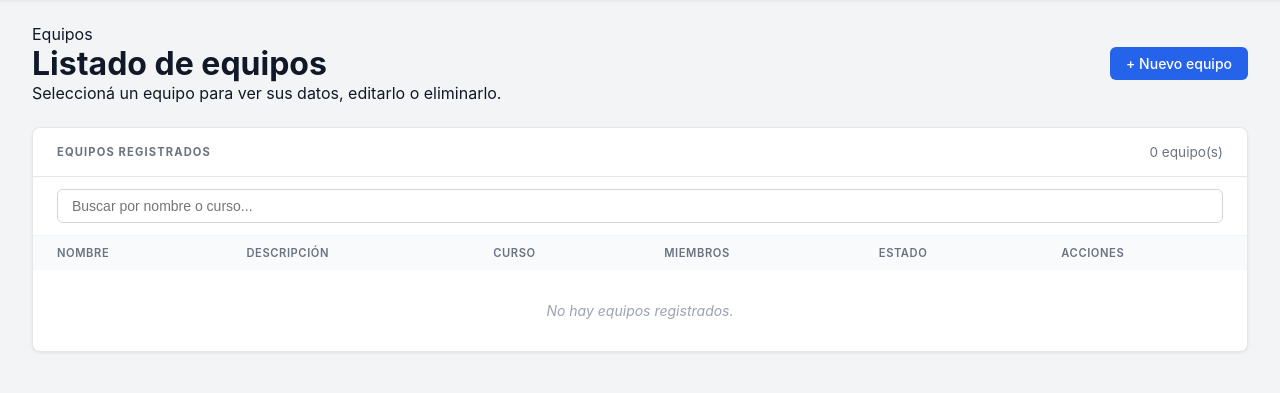
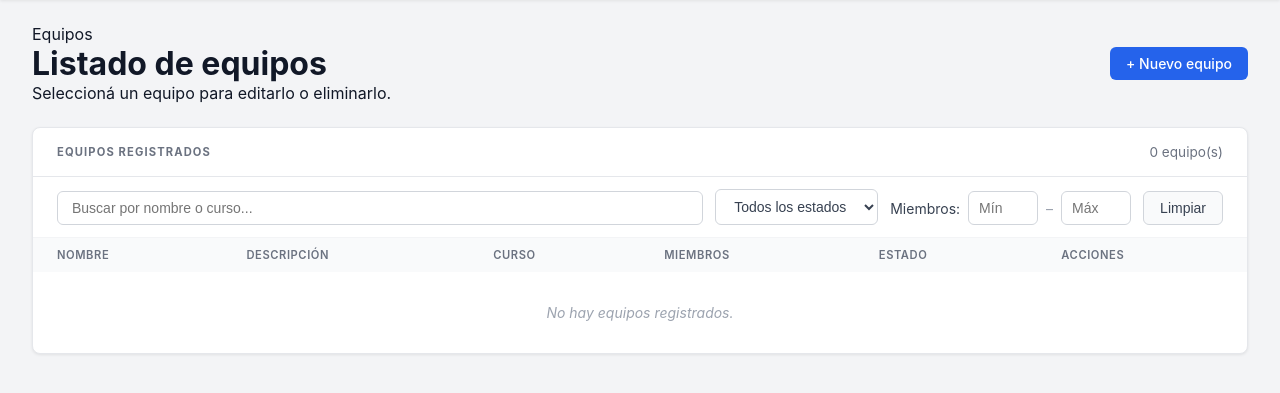
Before and after one commit to msoiffer-facu/tp_final_ids, a Flask app: template frontend/templates/equipos/listado.html in a window 1280 px wide. Shown: the part 56-449 px from the top of the page. Run offline with Flask 3, Linux system fonts and the light colour scheme; the template is opened without the code that fills it, so the values that code supplies are empty.

Commit message:
Equipos: tabla evaluacion_equipos, filtros, desasociar evaluaciones y mejoras de UI
- Agrega tabla evaluacion_equipos al SQL con orden correcto de creación
- Agrega DEFAULT a nota_alumno y estado en notas, simplifica INSERT
- Agrega columna estado a equipos con DEFAULT 'Activo'
- Agrega endpoint y servicio para desasociar evaluacion de equipo
- Agrega botón x en evaluaciones asociadas con confirmación
- Agrega filtros por miembros y estado en listado de equipos
- Cambia campo estado a select (Activo/Inactivo/Abandono) en formulario nuevo y edición
- Agrega botones Editar y Eliminar con confirmación en listado de equipos
- Descripción marcada como opcional en formulario de nuevo equipo

Co-Authored-By: Claude Sonnet 4.6 <noreply@anthropic.com>

```diff
--- a/backend/routes/equipos.py
+++ b/backend/routes/equipos.py
@@ -68,15 +68,18 @@ def editar_equipo(id):
     data = request.get_json()
     nombre = data.get("nombre")
     descripcion = data.get("descripcion")
+    estado = data.get("estado", "Activo")
 
     if not nombre:
         return jsonify({"error": "El campo nombre es requerido"}), 400
+    if estado not in ("Activo", "Inactivo", "Abandono"):
+        return jsonify({"error": "Estado inválido"}), 400
 
     try:
         equipo = db_buscar_equipo_por_id(id)
         if not equipo:
             return jsonify({"error": "Equipo no encontrado"}), 404
-        db_editar_equipo(id, nombre, descripcion)
+        db_editar_equipo(id, nombre, descripcion, estado)
     except Exception as e:
         return jsonify({"error": f"Error al editar equipo: {str(e)}"}), 500
     return jsonify({"message": "Equipo actualizado correctamente"}), 200
--- a/backend/tp_final_ids.sql
+++ b/backend/tp_final_ids.sql
@@ -95,6 +95,7 @@ create table equipos(
     nombre         varchar(100),
     descripcion    varchar(255),
     curso_id       int not null,
+    estado         varchar(20) not null default 'Activo',
     fecha_creacion timestamp default current_timestamp,
 
     foreign key (curso_id)
--- a/frontend/services/equipo.py
+++ b/frontend/services/equipo.py
@@ -39,11 +39,11 @@ def crear_equipo(nombre, descripcion, curso_id):
     return _parse_response(resp)
 
 
-def editar_equipo(equipo_id, nombre, descripcion):
+def editar_equipo(equipo_id, nombre, descripcion, estado="Activo"):
     resp = backend_request(
         "PUT",
         f"/equipos/{equipo_id}",
-        json={"nombre": nombre, "descripcion": descripcion},
+        json={"nombre": nombre, "descripcion": descripcion, "estado": estado},
         timeout=5,
     )
     return _parse_response(resp)
--- a/frontend/templates/equipos/listado.html
+++ b/frontend/templates/equipos/listado.html
@@ -11,7 +11,7 @@
     <div>
         <p class="eyebrow">Equipos</p>
         <h1>Listado de equipos</h1>
-        <p class="subtitle">Seleccioná un equipo para ver sus datos, editarlo o eliminarlo.</p>
+        <p class="subtitle">Seleccioná un equipo para editarlo o eliminarlo.</p>
     </div>
     <a href="{{ url_for('views.equipo_nuevo') }}" class="btn-primary">+ Nuevo equipo</a>
 </div>
@@ -19,14 +19,35 @@
 <div class="table-card">
     <div class="table-card-header" style="display:flex; justify-content:space-between; align-items:center; padding:1rem 1.5rem; border-bottom:1px solid #e5e7eb;">
         <h2>EQUIPOS REGISTRADOS</h2>
-        <span style="font-size:0.85rem; color:#6b7280;">{{ equipos|length }} equipo(s)</span>
+        <span id="contadorEquipos" style="font-size:0.85rem; color:#6b7280;">{{ equipos|length }} equipo(s)</span>
     </div>
 
-    <!-- Buscador -->
-    <div style="padding:0.75rem 1.5rem; border-bottom:1px solid #f3f4f6;">
+    <div style="padding:0.75rem 1.5rem; border-bottom:1px solid #f3f4f6; display:flex; gap:12px; flex-wrap:wrap; align-items:flex-end;">
         <input type="text" id="buscador" placeholder="Buscar por nombre o curso..."
-               onkeyup="filtrar()"
-               style="width:100%; padding:8px 14px; border:1px solid #d1d5db; border-radius:6px; font-size:14px; box-sizing:border-box;">
+               oninput="filtrar()"
+               style="flex:1; min-width:180px; padding:8px 14px; border:1px solid #d1d5db; border-radius:6px; font-size:14px;">
+
+        <select id="filtroEstado" onchange="filtrar()"
+                style="padding:8px 14px; border:1px solid #d1d5db; border-radius:6px; font-size:14px; background:#fff; color:#374151;">
+            <option value="">Todos los estados</option>
+            <option value="activo">Activo</option>
+            <option value="inactivo">Inactivo</option>
+            <option value="abandono">Abandono</option>
+        </select>
+
+        <div style="display:flex; align-items:center; gap:8px; font-size:14px; color:#374151;">
+            <label for="filtroMiembrosMin" style="white-space:nowrap;">Miembros:</label>
+            <input type="number" id="filtroMiembrosMin" placeholder="Mín" min="0" oninput="filtrar()"
+                   style="width:70px; padding:8px 10px; border:1px solid #d1d5db; border-radius:6px; font-size:14px;">
+            <span style="color:#9ca3af;">–</span>
+            <input type="number" id="filtroMiembrosMax" placeholder="Máx" min="0" oninput="filtrar()"
+                   style="width:70px; padding:8px 10px; border:1px solid #d1d5db; border-radius:6px; font-size:14px;">
+        </div>
+
+        <button onclick="limpiarFiltros()"
+                style="padding:8px 16px; border:1px solid #d1d5db; border-radius:6px; font-size:14px; background:#f9fafb; color:#374151; cursor:pointer;">
+            Limpiar
+        </button>
     </div>
 
     <table id="tablaEquipos">
@@ -42,7 +63,11 @@
         </thead>
         <tbody>
             {% for equipo in equipos %}
-            <tr class="fila-equipo">
+            <tr class="fila-equipo"
+                data-nombre="{{ equipo.nombre | lower }}"
+                data-curso="{{ equipo.curso | lower }}"
+                data-estado="{{ equipo.estado | lower }}"
+                data-miembros="{{ equipo.miembros }}">
                 <td class="col-nombre">{{ equipo.nombre }}</td>
                 <td>{{ equipo.descripcion or '—' }}</td>
                 <td class="col-curso">{{ equipo.curso }}</td>
@@ -51,9 +76,9 @@
                     <span class="badge-estado {{ equipo.estado | lower }}">{{ equipo.estado }}</span>
                 </td>
                 <td class="acciones">
-                    <a href="{{ url_for('views.equipo_detalle', equipo_id=equipo.id) }}" class="btn-accion ver">Ver</a>
+                    <a href="{{ url_for('views.equipo_detalle', equipo_id=equipo.id) }}" class="btn-accion ver">Editar</a>
                     <form method="POST" action="{{ url_for('views.equipo_delete', equipo_id=equipo.id) }}" style="display:inline;"
-                          onsubmit="return confirm('¿Seguro que querés eliminar el equipo {{ equipo.nombre }}?')">
+                          onsubmit="return confirm('¿Seguro que querés eliminar el equipo {{ equipo.nombre }}? Esta acción no se puede deshacer.')">
                         <button type="submit" class="btn-accion eliminar">Eliminar</button>
                     </form>
                 </td>
@@ -65,6 +90,10 @@
             {% endfor %}
         </tbody>
     </table>
+
+    <p id="sinResultados" style="display:none; text-align:center; padding:1.5rem; color:#6b7280; font-size:14px;">
+        No se encontraron equipos con los filtros aplicados.
+    </p>
 </div>
 
 <style>
@@ -75,18 +104,47 @@
     font-size: 0.75rem;
     font-weight: 600;
 }
-.badge-estado.activo { background:#d1fae5; color:#166534; }
+.badge-estado.activo   { background:#d1fae5; color:#166534; }
 .badge-estado.inactivo { background:#fee2e2; color:#991b1b; }
+.badge-estado.abandono { background:#fef3c7; color:#92400e; }
 </style>
 
 <script>
 function filtrar() {
-    const q = document.getElementById("buscador").value.toLowerCase();
+    const q       = document.getElementById("buscador").value.toLowerCase().trim();
+    const estado  = document.getElementById("filtroEstado").value.toLowerCase();
+    const minVal  = document.getElementById("filtroMiembrosMin").value;
+    const maxVal  = document.getElementById("filtroMiembrosMax").value;
+    const min     = minVal !== "" ? parseInt(minVal) : null;
+    const max     = maxVal !== "" ? parseInt(maxVal) : null;
+
+    let visibles = 0;
     document.querySelectorAll(".fila-equipo").forEach(fila => {
-        const nombre = fila.querySelector(".col-nombre").textContent.toLowerCase();
-        const curso = fila.querySelector(".col-curso").textContent.toLowerCase();
-        fila.style.display = (nombre.includes(q) || curso.includes(q)) ? "" : "none";
+        const nombre   = fila.dataset.nombre;
+        const curso    = fila.dataset.curso;
+        const filEst   = fila.dataset.estado;
+        const miembros = parseInt(fila.dataset.miembros);
+
+        const okTexto  = !q      || nombre.includes(q) || curso.includes(q);
+        const okEstado = !estado || filEst === estado;
+        const okMin    = min === null || miembros >= min;
+        const okMax    = max === null || miembros <= max;
+
+        const mostrar = okTexto && okEstado && okMin && okMax;
+        fila.style.display = mostrar ? "" : "none";
+        if (mostrar) visibles++;
     });
+
+    document.getElementById("sinResultados").style.display = visibles === 0 ? "block" : "none";
+    document.getElementById("contadorEquipos").textContent = visibles + " equipo(s)";
+}
+
+function limpiarFiltros() {
+    document.getElementById("buscador").value = "";
+    document.getElementById("filtroEstado").value = "";
+    document.getElementById("filtroMiembrosMin").value = "";
+    document.getElementById("filtroMiembrosMax").value = "";
+    filtrar();
 }
 </script>
 {% endblock %}
```
Also changed, not shown: backend/dbs/db_equipos.py (+6 -6 lines), frontend/routes/views.py (+4 -3 lines), frontend/templates/equipos/abm.html (+9 -2 lines), frontend/templates/equipos/nuevo.html (+7 -3 lines).
